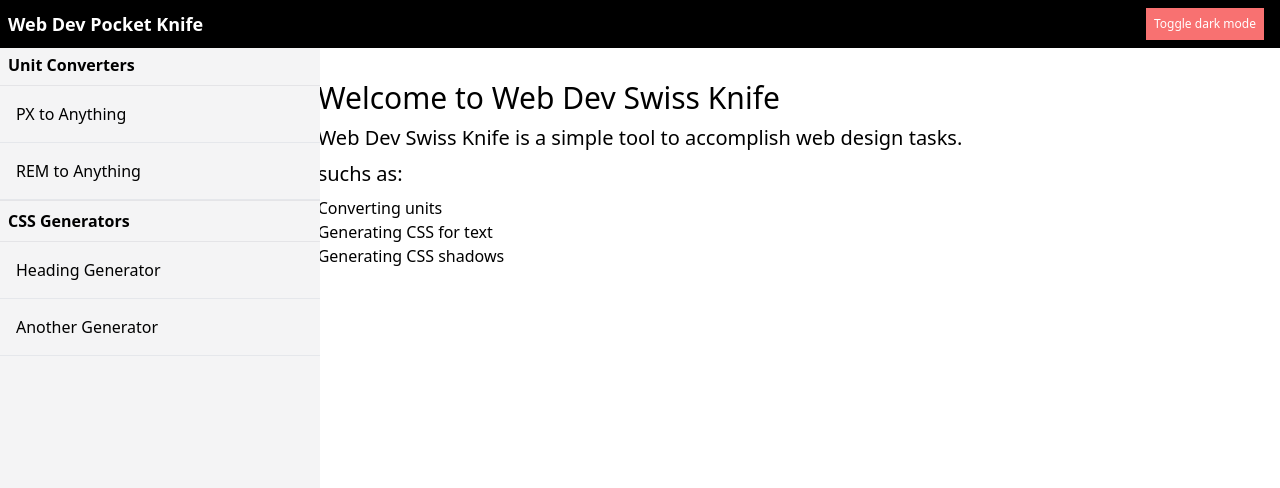
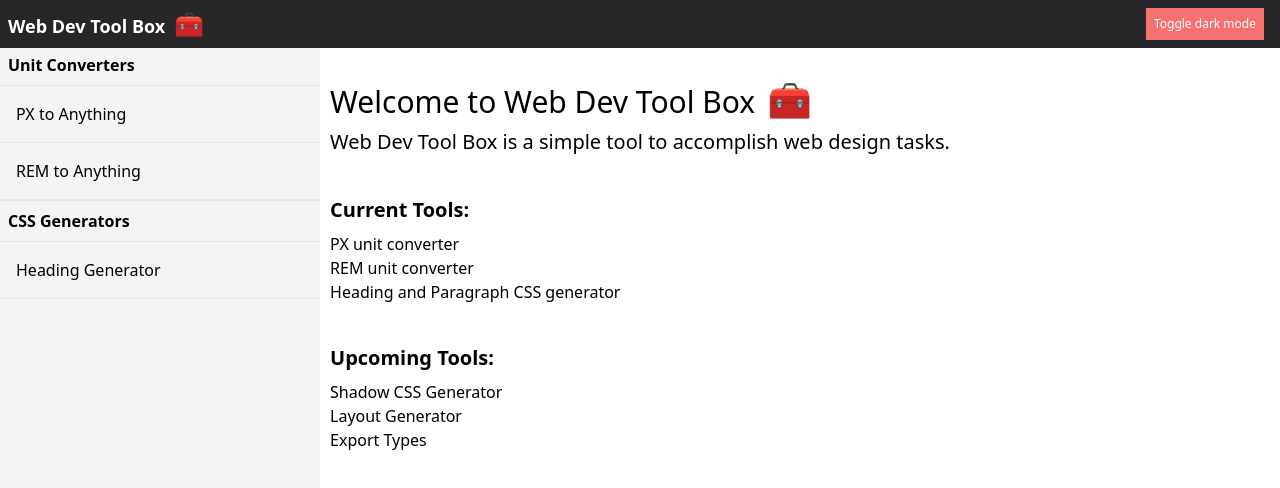
Before and after one commit to aiberk/webdevtools, a React (Vite) app: page / in a window 1280 px wide. Shown: the top 488 px of the page. Built offline with nearby package versions, Linux system fonts and the light colour scheme.

Commit message:
Fixed styling

```diff
--- a/src/components/NavBar.tsx
+++ b/src/components/NavBar.tsx
@@ -16,7 +16,7 @@ function NavBar({}: Props) {
 
   return (
     <>
-      <div className="z-20 w-screen fixed  bg-black text-white flex flex-row justify-between gap-10 items-center pt-2 pb-2 pl-2 pr-2">
+      <div className="z-20 w-screen fixed  bg-zinc-800 text-white flex flex-row justify-between gap-10 items-center pt-2 pb-2 pl-2 pr-2">
         <nav className="flex flex-row justify-between gap-10 items-center w-full  text-xs">
           {/* <div className="group hidden ">
             <h1>Converters</h1>
@@ -67,7 +67,9 @@ function NavBar({}: Props) {
               </NavLink>
             </div>
           </div> */}
-          <h1 className="text-lg font-semibold">Web Dev Pocket Knife</h1>
+          <NavLink className="text-lg font-semibold" to="/">
+            Web Dev Tool Box <span className="text-2xl p-1">🧰</span>
+          </NavLink>
 
           <button
             className="bg-red-400 dark:bg-blue-500 ml-2 mr-2 p-2"
@@ -119,16 +121,6 @@ function NavBar({}: Props) {
             Heading Generator
           </NavLink>
         </div>
-        <div className="w-full  border-b p-4 dark:text-white">
-          <NavLink
-            className={({ isActive }) =>
-              isActive ? "text-red-500" : undefined
-            }
-            to="/generator/text"
-          >
-            Another Generator
-          </NavLink>
-        </div>
       </nav>
     </>
   );
--- a/src/pages/Home.tsx
+++ b/src/pages/Home.tsx
@@ -9,16 +9,27 @@ const Home = (props: Props) => {
     <>
       <div className="h-full pt-20 bg-white dark:bg-zinc-900 dark:text-white flex flex-col items-center justify-left text-left">
         <div className="flex flex-col gap-2">
-          <h1 className="text-3xl">Welcome to Web Dev Swiss Knife</h1>
-          <p className="text-xl text-">
-            Web Dev Swiss Knife is a simple tool to accomplish web design tasks.
+          <h1 className="text-3xl">
+            Welcome to Web Dev Tool Box <span className="text-4xl p-1">🧰</span>
+          </h1>
+
+          <p className="text-xl">
+            Web Dev Tool Box is a simple tool to accomplish web design tasks.
           </p>
-          <p className="text-xl text-">suchs as:</p>
-          <ul>
-            <li>Converting units</li>
-            <li>Generating CSS for text</li>
-            <li>Generating CSS shadows</li>
-          </ul>
+          <br />
+          <p className="text-xl font-semibold">Current Tools:</p>
+          <ol>
+            <li>PX unit converter</li>
+            <li>REM unit converter</li>
+            <li>Heading and Paragraph CSS generator</li>
+          </ol>
+          <br />
+          <p className="text-xl font-semibold">Upcoming Tools:</p>
+          <ol>
+            <li>Shadow CSS Generator</li>
+            <li>Layout Generator</li>
+            <li>Export Types</li>
+          </ol>
         </div>
       </div>
     </>
```
Also changed, not shown: 1 other file (tests, documents, lock files or other folders).
